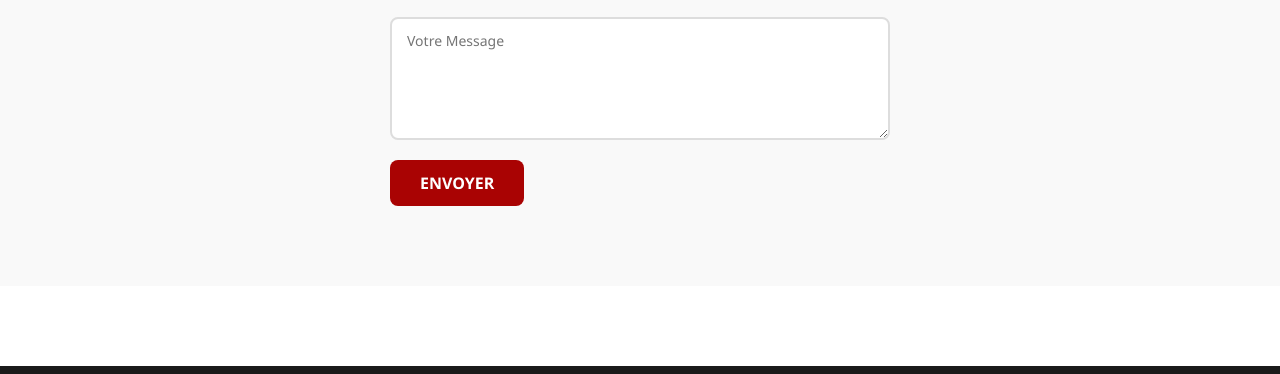
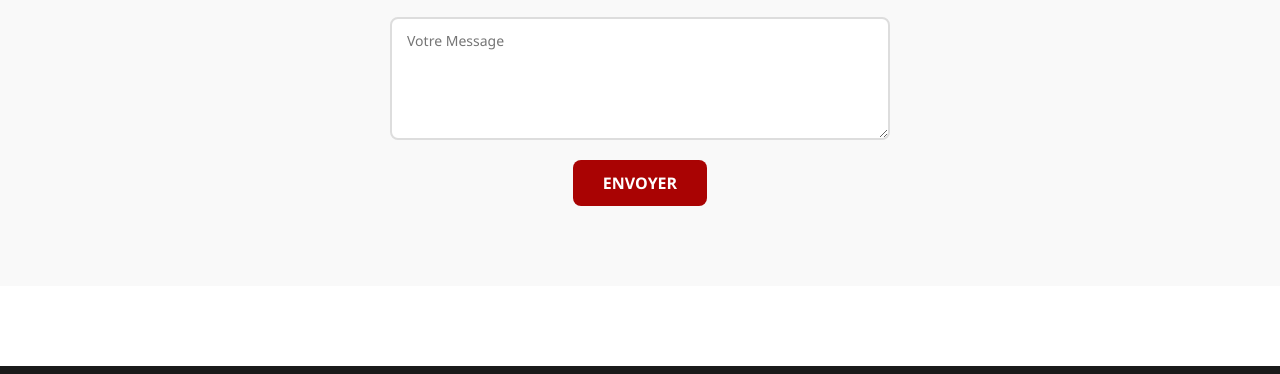
Before and after one commit to SnayeulTedy/graphix-landing-page, a plain HTML site: page index.html in a window 1280 px wide. Shown: the part 3509-3883 px from the top of the page. Drawn offline with Linux system fonts and the light colour scheme.

Commit message:
button envoyer

```diff
--- a/style.css
+++ b/style.css
@@ -373,7 +373,7 @@
     font-size: 16px;
     font-weight: bold;
     cursor: pointer;
-    align-self: flex-start;
+    align-self: center;
 
     &:hover {
         background: black;
```
